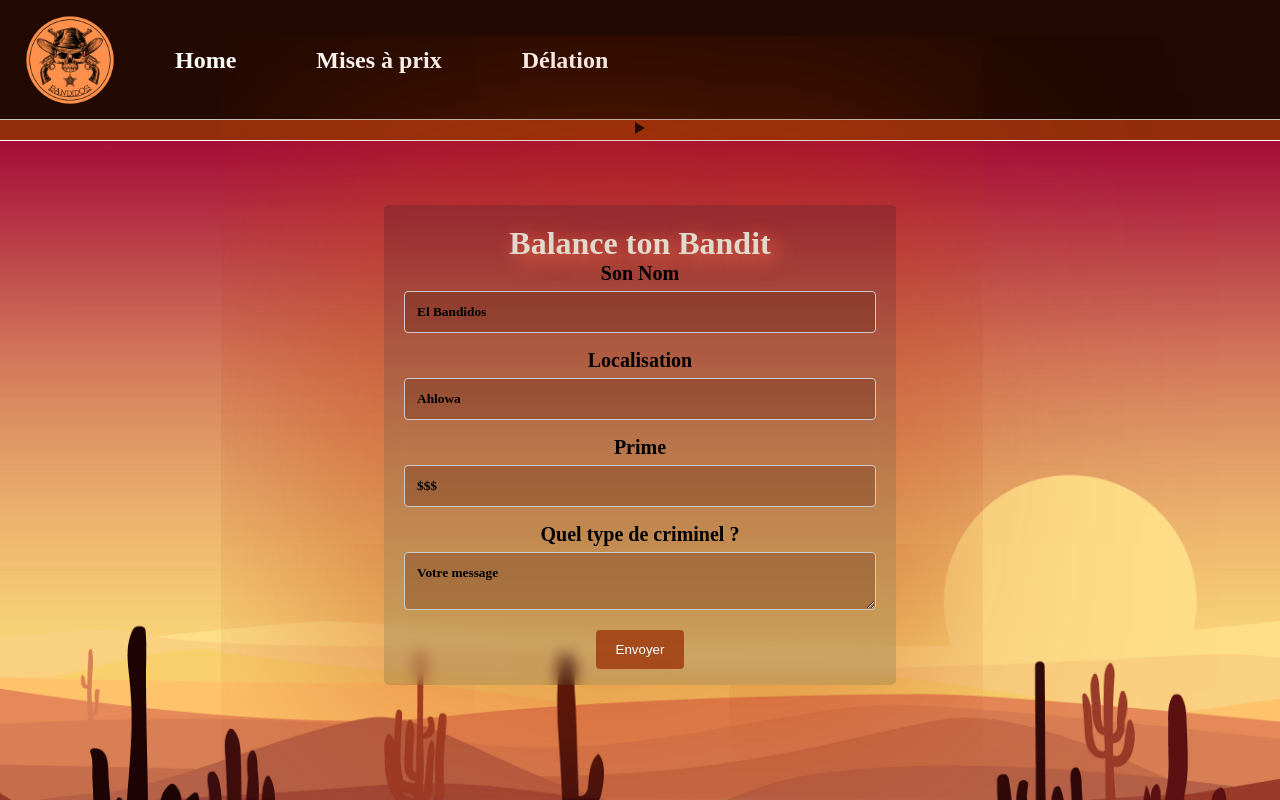
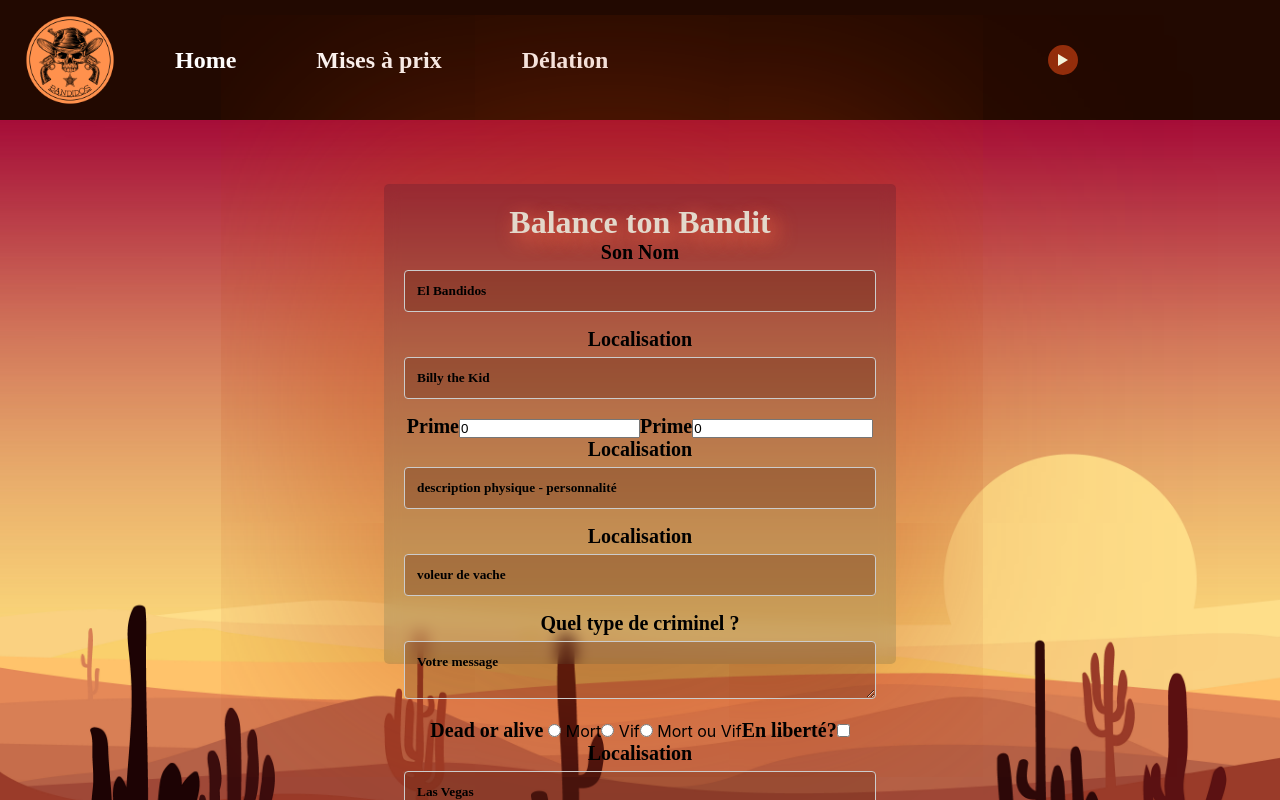
Before and after one commit to Joshua35260/Frontdidos, a React (Create React App) app: page /delation in a window 1280 px wide. Shown: the top 800 px of the page. Built offline with nearby package versions, Linux system fonts and the light colour scheme; no server answers; a web font is replaced by a local one.

Commit message:
some css and form modifications

```diff
--- a/src/App.js
+++ b/src/App.js
@@ -1,37 +1,34 @@
-import { Routes, Route } from 'react-router-dom'
+import { Routes, Route } from "react-router-dom";
 
-import Banditos from './screens/Banditos.jsx';
-import Delation from './screens/Delation.jsx';
-import Footer from './components/Footer.jsx';
+import Banditos from "./screens/Banditos.jsx";
+import Delation from "./screens/Delation.jsx";
+import Footer from "./components/Footer.jsx";
 import Home from "../src/screens/Home.jsx";
 import Header from "./components/Header.jsx";
 
-import { useState } from "react";
+// import { useState } from "react";
 import "./App.css";
-import Player from './components/Player.jsx';
-import ReactPlayer from 'react-player'
 
 function App() {
-  const[isplaying, setisplaying] = useState(false)
-  const[play, setPlay] = useState(false)
+  // const[isplaying, setisplaying] = useState(false)
+  // const[play, setPlay] = useState(false)
 
-  const songUrl = 'https://www.youtube.com/watch?v=6FrlCfkffVI'
+  // const songUrl = 'https://www.youtube.com/watch?v=6FrlCfkffVI'
 
   return (
     <div className="App">
-      <Header/>
-      <Player isplaying={isplaying} setisplaying={setisplaying} play={play} setPlay={setPlay}/>
-      {play ? <ReactPlayer url={songUrl} playing={true} height='1px' width='1px'/> : <ReactPlayer url={songUrl} playing={false} height='1px' width='1px'/>}
+      <Header />
+      {/* <Player isplaying={isplaying} setisplaying={setisplaying} play={play} setPlay={setPlay}/>
+      {play ? <ReactPlayer url={songUrl} playing={true} height='1px' width='1px'/> : <ReactPlayer url={songUrl} playing={false} height='1px' width='1px'/>} */}
       <Routes>
-        <Route path='/' element={<Home />} />
-        <Route path='/banditos' element={<Banditos />} />
-        <Route path='/delation' element={<Delation />} />
+        <Route path="/" element={<Home />} />
+        <Route path="/banditos" element={<Banditos />} />
+        <Route path="/delation" element={<Delation />} />
         {/* <Route path='/informers' element={<Informers />} /> */}
         {/* <Route path='/contact' element={<Contact />} />  */}
       </Routes>
-      <Footer/>
+      <Footer />
     </div>
-
   );
 }
 
--- a/src/components/Form.jsx
+++ b/src/components/Form.jsx
@@ -1,24 +1,88 @@
+import axios from "axios"
+import { useEffect, useState } from "react"
 import "./style/Form.css"
 
 const Form = () => {
+  const [name, setName] = useState('')
+  const [surname, setSurname] = useState('')
+  const [age, setAge] = useState(0)
+  const [prime, setPrime] = useState(0)
+  const [description, setDescription] = useState('')
+  const [crimes, setCrimes] = useState('')
+  const [dead, setDead] = useState(false)
+  const [alive, setAlive] = useState(false)
+  const [deadoralive, setDeadoralive] = useState(false)
+  const [status, setStatus] = useState(false)
+  const [image, setImage] = useState('')
+  const [ville, setVille] = useState('')
+  const [rating, setRating] = useState('')
+
+  // const { name, surname, prime, age, prime, description, crimes, dead, alive, deadoralive, status, image, voix, ville, latitude, longitude, rating, armes } = details
+
+function submit() {
+    // axios.post('http://localhost:4242', ) //url, details
+    console.log( name, surname, prime, age, description, crimes, dead, alive, deadoralive, status, image, ville, rating )
+// }
+
+// const deadButton = () => {
+//   setDead(!dead)
+//   // setAlive(false)
+//   // setDeadoralive(false)
+//   console.log(dead, alive, deadoralive)
+}
+// const aliveButton = () => {
+//   setDead(false)
+//   setAlive(!alive)
+//   setDeadoralive(false)
+// }
+// const deadoraliveButton = () => {
+//   setDead(false)
+//   setAlive(false)
+//   setDeadoralive(!deadoralive)
+// }
+
     return (
 
         <div className="containerForm">
         <h1 className="h1form">Balance ton Bandit</h1>
         <form>
-          <label for="fname">Son Nom</label>
-          <input type="text" id="fname" name="firstname" placeholder="El Bandidos" />
+          <label htmlFor="fname">Son Nom</label>
+          <input type="text" id="fname" name="firstname" placeholder="El Bandidos" value={name} onChange={(e) => setName(e.target.value)}/>
 
-          <label for="sujet">Localisation</label>
-          <input type="text" id="sujet" name="sujet" placeholder="Ahlowa" />
+          <label htmlFor="surname">Localisation</label>
+          <input type="text" id="surname" name="surname" placeholder="Billy the Kid" value={surname} onChange={(e) => setSurname(e.target.value)}/>
 
-          <label for="prime">Prime</label>
-          <input id="prime" type="text" name="prime" placeholder="$$$" />
+          <label htmlFor="age">Prime</label>
+          <input id="age" type="number" name="age" placeholder="$$$" value={age} onChange={(e) => setAge(e.target.value)}/>
 
-          <label for="subject">Quel type de criminel ?</label>
+          <label htmlFor="prime">Prime</label>
+          <input id="prime" type="number" name="prime" placeholder="age" value={prime} onChange={(e) => setPrime(e.target.value)}/>
+
+          <label htmlFor="desctiption">Localisation</label>
+          <input type="text" id="desctiption" name="desctiption" placeholder="description physique - personnalité" value={description} onChange={(e) => setDescription(e.target.value)}/>
+
+          <label htmlFor="crimes">Localisation</label>
+          <input type="text" id="crimes" name="crimes" placeholder="voleur de vache" value={crimes} onChange={(e) => setCrimes(e.target.value)}/>
+
+          <label htmlFor="subject">Quel type de criminel ?</label>
           <textarea id="subject" name="subject" placeholder="Votre message"></textarea>
 
-          <input type="submit" value="Envoyer" />
+          <label htmlFor="deadoralive">Dead or alive </label>
+          <input type="radio" value={dead} name="deadoralive" onChange={(e) => setDead(e.target.value)} /> Mort
+          <input type="radio" value={alive} name="deadoralive" onChange={(e) => setAlive(e.target.value)}/> Vif
+          <input type="radio" value={deadoralive} name="deadoralive" onChange={(e) => setDeadoralive(e.target.value)}/> Mort ou Vif
+
+          <label htmlFor="status">En liberté?</label>
+          <input type="checkbox" value={status} name="status" onChange={(e) => setStatus(e.target.value)}/> {status && "Oui"}
+
+          <label htmlFor="ville">Localisation</label>
+          <input type="text" id="ville" name="ville" placeholder="Las Vegas" value={ville} onChange={(e) => setVille(e.target.value)}/>
+
+          <label htmlFor="rating">Rating</label>
+          <input type="checkbox" value={rating} name="Trés recherché" onChange={(e) => setRating(true)}/>{name}
+          <input type="checkbox" value={rating} name="juste recherché" onChange={(e) => setRating(false)}/>{name}
+
+          <input type="submit" value="Envoyer" onSubmit={axios.post('http://localhost:4242/bandits', {name, surname, prime, age, description, crimes, dead, alive, deadoralive, status, image, ville, rating})}/>
         </form>
       </div>
     )
--- a/src/components/Header.jsx
+++ b/src/components/Header.jsx
@@ -2,8 +2,14 @@ import { Link, NavLink } from 'react-router-dom';
 import bandidosLogo from '../img/1.png';
 import Player from './Player';
 import './style/Header.css';
+import ReactPlayer from 'react-player'
+import { useState } from 'react';
 
 const Header = () => {
+  const[isplaying, setisplaying] = useState(false)
+  const[play, setPlay] = useState(false)
+  const songUrl = 'https://www.youtube.com/watch?v=6FrlCfkffVI'
+
     const toggleNav = () => {
       const hamburgerToggler = document.querySelector(".hamburger");
       const navLinksContainer = document.querySelector(".navlinks-container");
@@ -50,7 +56,15 @@ const Header = () => {
 
           </div>
         </div>
+        <div className='Music'>
+        <Player isplaying={isplaying} setisplaying={setisplaying} play={play} setPlay={setPlay}/>
+
+        </div>
+        <div className='hidden-player'>{play ?<ReactPlayer url={songUrl} playing={true} config={{youtube: {playerVars: {disablekb: 1}}}} height='1px' width='1px'/> : <ReactPlayer url={songUrl} playing={false} height='1px' width='1px'/>}
+        </div>
+
       </nav>
+
     );
   };
 
--- a/src/components/Player.jsx
+++ b/src/components/Player.jsx
@@ -9,7 +9,7 @@ const Player = ({ isplaying, setisplaying, play, setPlay}) => {
     }
     return (
         <div className="controls">
-    {isplaying ? <ImPause2 className="btn-action" onClick={PlayPause} /> : <ImPlay3 className="btn-action" onClick={PlayPause} /> }
+            {isplaying ? <ImPause2 className="btn-action" onClick={PlayPause} /> : <ImPlay3 className="btn-action" onClick={PlayPause} /> }
         </div>
     )
 }
--- a/src/components/style/Header.css
+++ b/src/components/style/Header.css
@@ -6,18 +6,15 @@
   padding: 0;
 }
 
-
 nav {
   width: 100%;
   display: flex;
   align-items: center;
   padding: 15px 25px;
-  box-shadow: inset 0px -1px 0px #c5c5c6;
 }
-.blue-background{
+.blue-background {
   background-color: #220901;
 }
-
 
 .nav-icon {
   display: flex;
@@ -45,10 +42,11 @@ nav {
   font-size: 24px;
   font-weight: bolder;
   text-decoration: none;
-  color: #FFF;
+  color: #fff;
   display: inline-block;
   position: relative;
-  font-family: 'Rye', cursive;}
+  font-family: "Rye", cursive;
+}
 
 .navlinks-container a:hover {
   color: rgb(11, 12, 13);
@@ -75,7 +73,7 @@ nav {
 }
 
 .sign-btns button {
-  font-family: 'Rye', cursive;
+  font-family: "Rye", cursive;
   font-size: 16px;
   min-width: 90px;
   padding: 10px 5px;
@@ -126,7 +124,7 @@ nav {
     display: block;
     width: 100%;
     height: 2px;
-    background-color: #FFF;
+    background-color: #fff;
     position: absolute;
     pointer-events: none;
     transition: opacity 0.3s 0.15s ease-out;
@@ -190,11 +188,65 @@ nav {
   }
   .sign-user img {
     width: 35px;
-
   }
 }
 
-@media (max-width: 500px) {
+.Music {
+  position: relative;
+  left: 1600px;
+}
+@media screen and (max-width: 2000px) {
+  .Music {
+    position: relative;
+    left: 1500px;
+  }
+}
+@media screen and (max-width: 1800px) {
+  .Music {
+    position: relative;
+    left: 800px;
+  }
+}
+
+@media screen and (max-width: 1600px) {
+  .Music {
+    position: relative;
+    left: 600px;
+  }
+}
+@media screen and (max-width: 1370px) {
+  .Music {
+    position: relative;
+    left: 500px;
+  }
+}
+@media screen and (max-width: 1280px) {
+  .Music {
+    position: relative;
+    left: 400px;
+  }
+}
+@media screen and (max-width: 1180px) {
+  .Music {
+    position: relative;
+    left: 300px;
+  }
+}
+@media screen and (max-width: 1080px) {
+  .Music {
+    position: relative;
+    left: 200px;
+  }
+}
+
+@media screen and (max-width: 1080px) {
+  .Music {
+    position: absolute;
+    left: 750px;
+  }
+}
+
+@media (max-width: 1080px) {
   .nav-icon img {
     width: 80px;
   }
--- a/src/components/style/Player.css
+++ b/src/components/style/Player.css
@@ -1,4 +1,21 @@
-.controls{
-    background:#932e0c ;
+.controls {
+  background: #932e0c;
+  height: 30px;
+  width: 30px;
+  border-radius: 100px;
+  border: 5px solid #932e0c;
+}
 
+.btn-action {
+  height: 20px;
 }
+
+path {
+  color: beige;
+  width: 100%;
+}
+
+.hidden-player {
+  pointer-events: none;
+  z-index: -300;
+}
```
